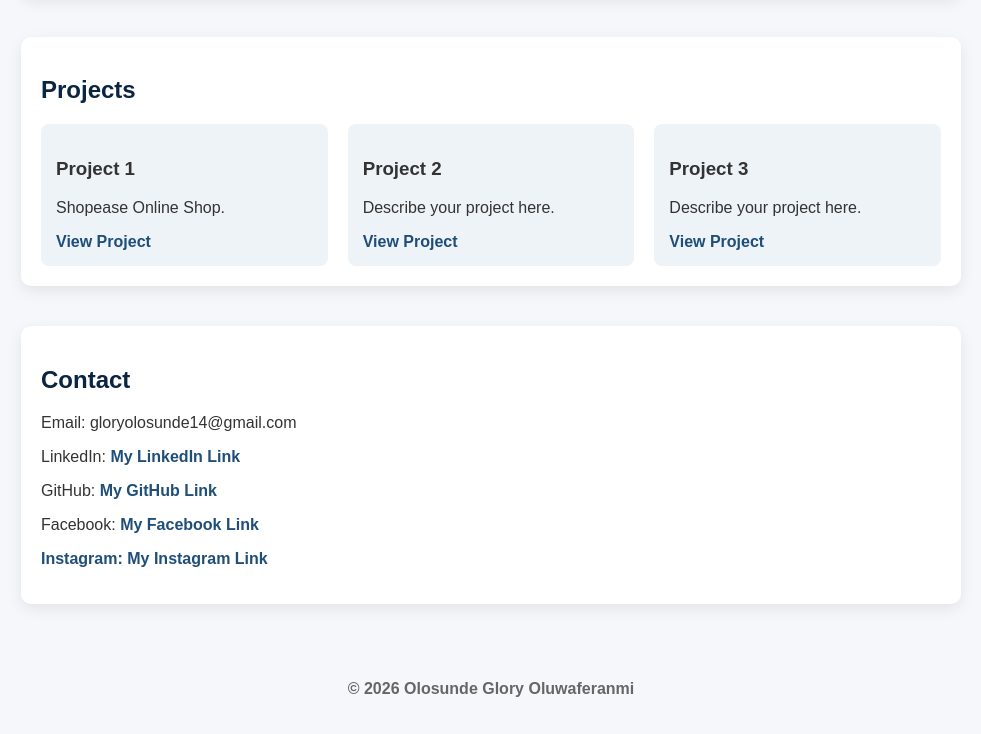
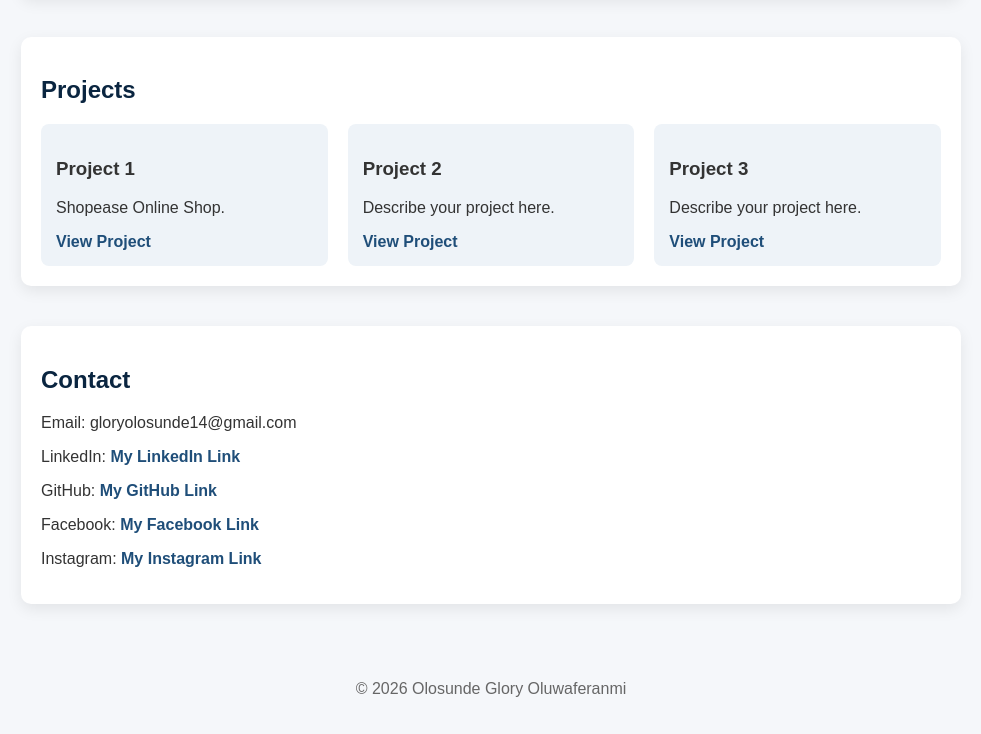
Before and after one commit to Olosunde-Glory-07/My-portfolio, a plain HTML site: page index.html in a window 1280 px wide. Shown: the part 823-1557 px from the top of the page, without its empty margins (149-1130 px from the left). Drawn offline with Linux system fonts and the light colour scheme.

Commit message:
Update index.html

```diff
--- a/index.html
+++ b/index.html
@@ -121,8 +121,8 @@
     <p>Email: gloryolosunde14@gmail.com</p>
     <p>LinkedIn: <a href="https://www.linkedin.com/in/olosunde-glory-8b2945283?utm_source=share&utm_campaign=share_via&utm_content=profile&utm_medium=android_app">My LinkedIn Link</a></p>
     <p>GitHub: <a href="https://github.com/dashboard">My GitHub Link</a></p>
-    <p>Facebook: <a href="https://www.facebook.com/glory.olosunde.92">My Facebook Link</p>
-    <p>Instagram: <a href="http://instagram.com/olosundeglory?igsh=zndlm20wegs5bnfz">My Instagram Link</p>
+    <p>Facebook: <a href="https://www.facebook.com/glory.olosunde.92">My Facebook Link</a></p>
+    <p>Instagram: <a href="http://instagram.com/olosundeglory?igsh=zndlm20wegs5bnfz">My Instagram Link</a></p>
 </section>
 
 <footer>
```
